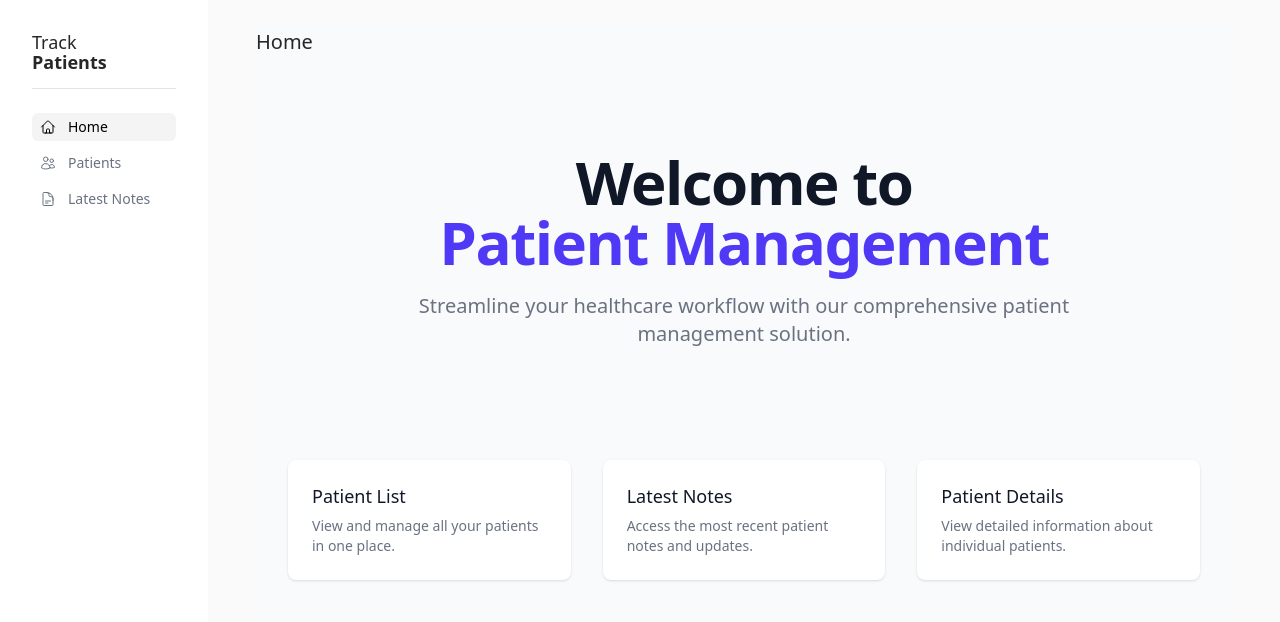
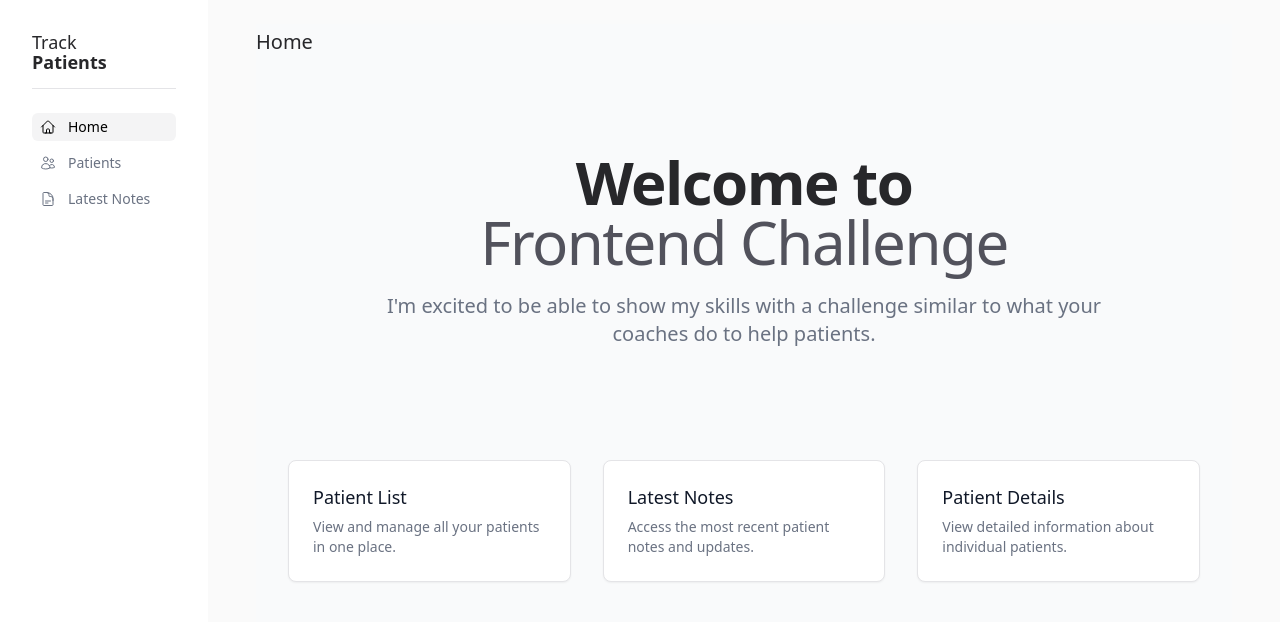
Before and after one commit to manumorante/track-patients, a React (Vite) app: page / in a window 1280 px wide. Shown: the top 622 px of the page. Built offline with nearby package versions, Linux system fonts and the light colour scheme.

Commit message:
refactor: update HomePage layout and content for improved user experience and visual consistency

```diff
--- a/src/pages/HomePage.tsx
+++ b/src/pages/HomePage.tsx
@@ -1,4 +1,5 @@
-import PageHeader from '@/components/common/PageHeader'
+import { Card } from '@/components/common'
+import { PageHeader } from '@/components/common'
 import { Link } from 'react-router-dom'
 
 export default function HomePage() {
@@ -9,12 +10,13 @@ export default function HomePage() {
       {/* Hero Section */}
       <div className="mx-auto max-w-7xl px-4 py-16 sm:px-6 lg:px-8">
         <div className="text-center">
-          <h1 className="text-4xl font-extrabold tracking-tight text-gray-900 sm:text-5xl md:text-6xl">
-            <span className="block">Welcome to</span>
-            <span className="block text-indigo-600">Patient Management</span>
+          <h1 className="text-4xl tracking-tight sm:text-5xl md:text-6xl">
+            <span className="block font-bold text-zinc-800">Welcome to</span>
+            <span className="block font-light text-zinc-600">Frontend Challenge</span>
           </h1>
           <p className="mx-auto mt-3 max-w-md text-base text-gray-500 sm:text-lg md:mt-5 md:max-w-3xl md:text-xl">
-            Streamline your healthcare workflow with our comprehensive patient management solution.
+            I'm excited to be able to show my skills with a challenge similar to what your coaches
+            do to help patients.
           </p>
         </div>
       </div>
@@ -24,38 +26,38 @@ export default function HomePage() {
         <div className="grid grid-cols-1 gap-8 sm:grid-cols-2 lg:grid-cols-3">
           {/* Card 1 - Patient List */}
           <Link to="/patients" className="block">
-            <div className="overflow-hidden rounded-lg bg-white shadow transition-shadow duration-300 hover:shadow-lg">
+            <Card className="transition-shadow duration-300 hover:shadow-lg">
               <div className="px-4 py-5 sm:p-6">
                 <h3 className="text-lg leading-6 font-medium text-gray-900">Patient List</h3>
                 <p className="mt-2 text-sm text-gray-500">
                   View and manage all your patients in one place.
                 </p>
               </div>
-            </div>
+            </Card>
           </Link>
 
           {/* Card 2 - Latest Notes */}
           <Link to="/latest-notes" className="block">
-            <div className="overflow-hidden rounded-lg bg-white shadow transition-shadow duration-300 hover:shadow-lg">
+            <Card className="transition-shadow duration-300 hover:shadow-lg">
               <div className="px-4 py-5 sm:p-6">
                 <h3 className="text-lg leading-6 font-medium text-gray-900">Latest Notes</h3>
                 <p className="mt-2 text-sm text-gray-500">
                   Access the most recent patient notes and updates.
                 </p>
               </div>
-            </div>
+            </Card>
           </Link>
 
           {/* Card 3 - Patient Details */}
           <Link to="/patients/1" className="block">
-            <div className="overflow-hidden rounded-lg bg-white shadow transition-shadow duration-300 hover:shadow-lg">
+            <Card className="transition-shadow duration-300 hover:shadow-lg">
               <div className="px-4 py-5 sm:p-6">
                 <h3 className="text-lg leading-6 font-medium text-gray-900">Patient Details</h3>
                 <p className="mt-2 text-sm text-gray-500">
                   View detailed information about individual patients.
                 </p>
               </div>
-            </div>
+            </Card>
           </Link>
         </div>
       </div>
```
